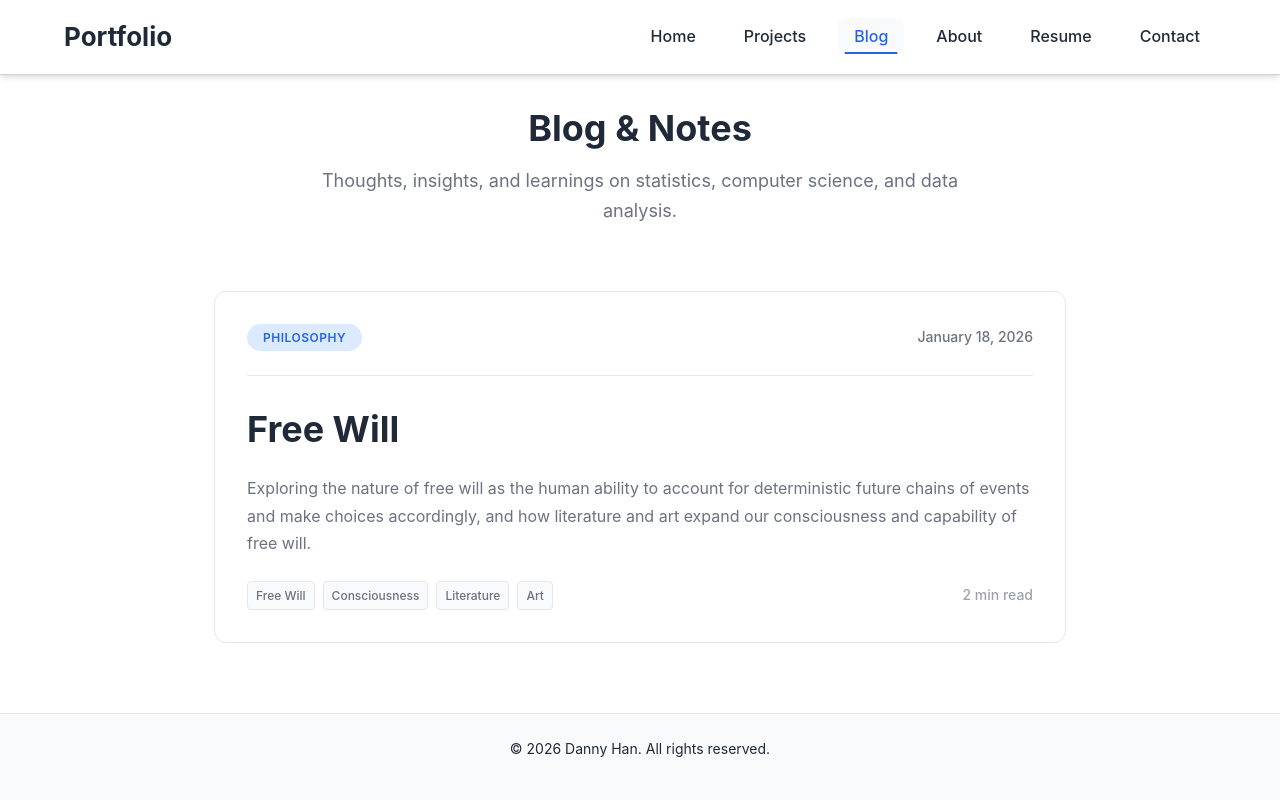
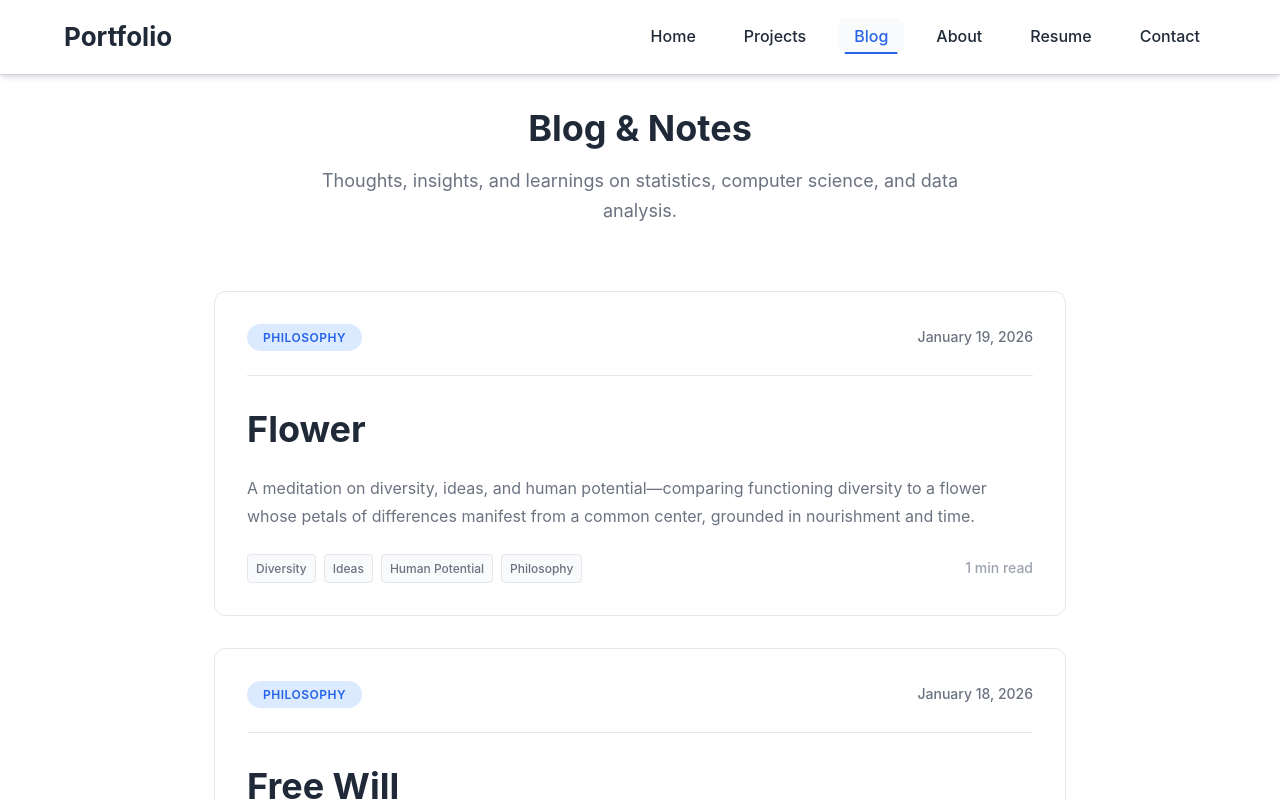
Before and after one commit to code-of-toad/code-of-toad.github.io, a React (Vite) app: page /blog in a window 1280 px wide. Shown: the top 800 px of the page. Built offline with nearby package versions, Linux system fonts and the light colour scheme.

Commit message:
Make a blog post

```diff
--- a/src/data/blogPosts.js
+++ b/src/data/blogPosts.js
@@ -3,6 +3,22 @@
 // The posts will automatically appear in chronological order (newest first)
 
 export const blogPosts = [
+  {
+    id: 'post-2',
+    title: 'Flower',
+    date: '2026-01-19',
+    excerpt: 'A meditation on diversity, ideas, and human potential—comparing functioning diversity to a flower whose petals of differences manifest from a common center, grounded in nourishment and time.',
+    category: 'Philosophy',
+    tags: ['Diversity', 'Ideas', 'Human Potential', 'Philosophy'],
+    content: `
+An individual set of ideas is one circle in a Venn diagram. All sets of ideas that form a healty center of commonality are worthy to subject to the test of time.
+
+A functioning diversity is not a melting pot of homogeneity, nor is it a chaotic battlefield of differences, but, rather, a flower whose petals of inextinguishable differences manifest the Fibonacci sequence from the bud of human potential founded on the stem of commonality, grounded in the soil of nourishment that is water and time, to look & grow towards the Sun without flying towards it.
+
+The origin of the seed is philosophy.
+    `.trim(),
+    readTime: '1 min read'
+  },
   {
     id: 'post-1',
     title: 'Free Will',
```
